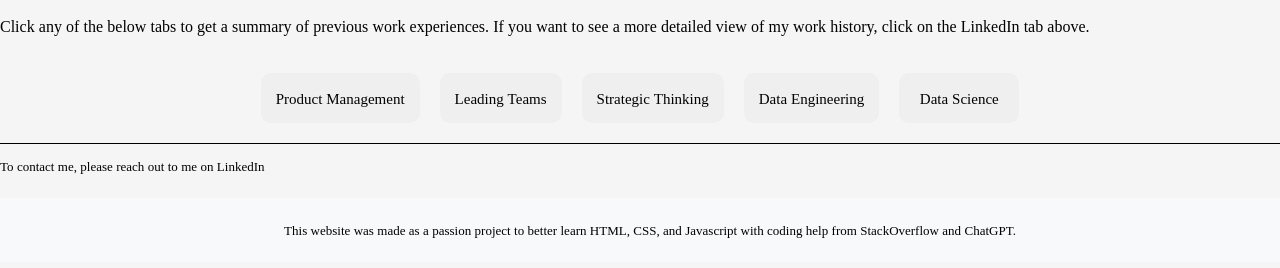
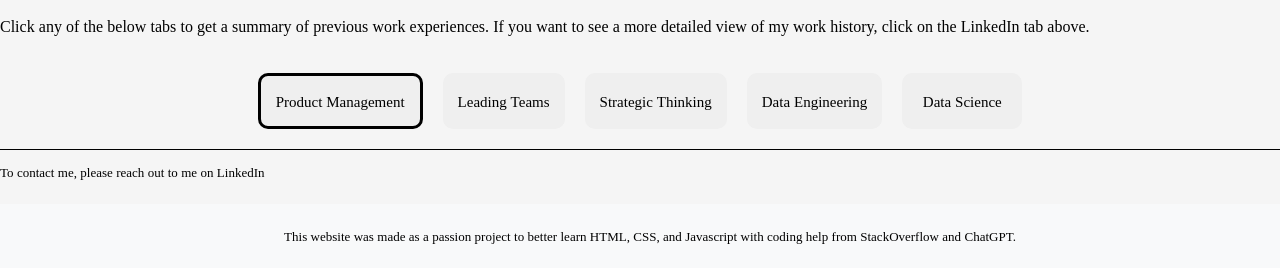
Before and after one commit to vrn2vw/vrn2vw.github.io, a plain HTML site: page index.html in a window 1280 px wide. In both pictures the pointer is over the button "Product Management". Shown: the part 545-813 px from the top of the page. Drawn offline with nearby package versions, Linux system fonts and the light colour scheme; a web font is replaced by a local one.

Commit message:
fixing tab button hover

```diff
--- a/index.html
+++ b/index.html
@@ -146,11 +146,11 @@
                 padding:15px;
                 min-height:30px;
                 min-width: 120px;
+                transition: border 0.3s ease-in-out;
             }
 
             .tab-button:hover {
-                border: 3px rgb(0, 0, 0);
-
+                border: 3px solid rgb(0, 0, 0);
             }
 
             .active {
```
